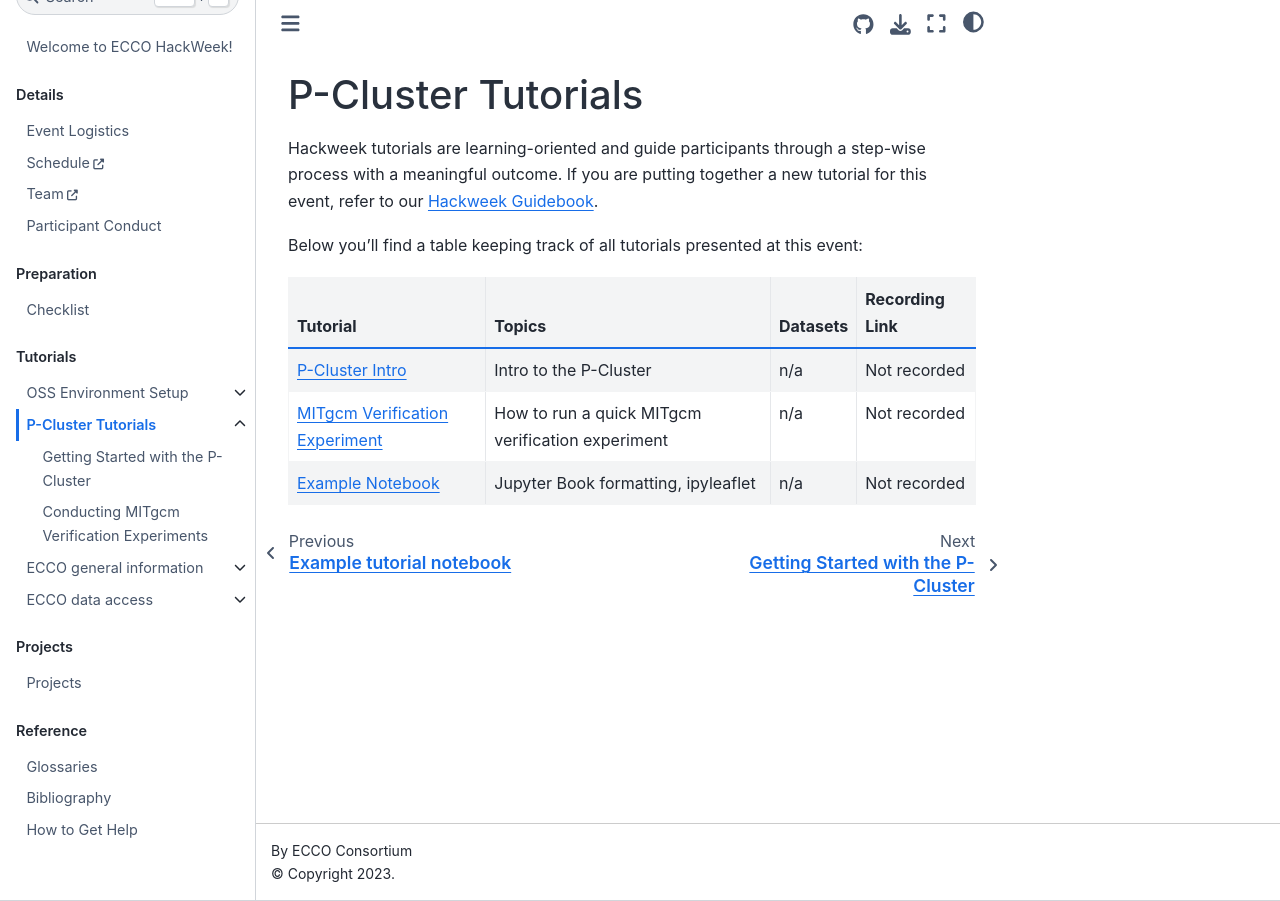
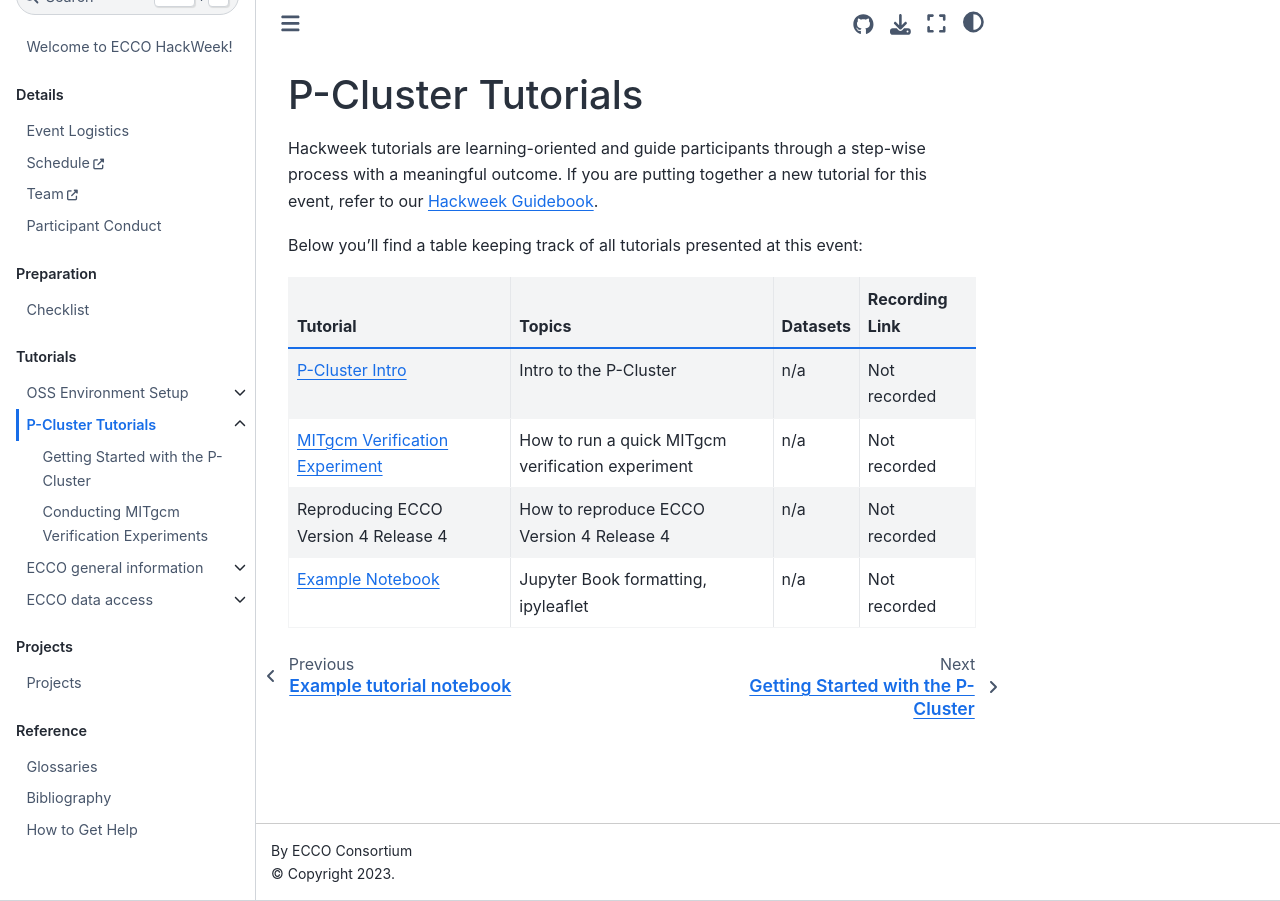
Before and after one commit to ECCO-Hackweek/ecco-2024, a Jupyter Book: the page built from book/tutorials/pcluster_tutorial_index.md, in a window 1280 px wide. Built offline with Jupyter Book 1.0.4 settings and Sphinx 7.4.7 and the Sphinx Book theme 1.1.4, drawn with Linux system fonts in a browser that asks for light colours; pages that are not in the unit, such as notebooks, are missing from menus.

Commit message:
Add V4r4 reproduction tutorial

```diff
--- a/book/tutorials/pcluster_tutorial_index.md
+++ b/book/tutorials/pcluster_tutorial_index.md
@@ -8,4 +8,5 @@ Below you'll find a table keeping track of all tutorials presented at this event
 | -  | - | - |  - |
 | [P-Cluster Intro](./pcluster/pcluster-login.ipynb) | Intro to the P-Cluster | n/a |  Not recorded |
 | [MITgcm Verification Experiment](./pcluster/Run_MITgcm_on_P-Cluster.ipynb) | How to run a quick MITgcm verification experiment | n/a |  Not recorded |
+| [Reproducing ECCO Version 4 Release 4](./pcluster/reproducing_v4r4.ipynb) | How to reproduce ECCO Version 4 Release 4 | n/a |  Not recorded |
 | [Example Notebook](./example/tutorial-notebook.ipynb) | Jupyter Book formatting, ipyleaflet | n/a |  Not recorded |
```
Also changed, not shown: book/tutorials/pcluster/pcluster-login.ipynb, book/tutorials/pcluster/reproducing_v4r4.ipynb (added), 1 other file.
